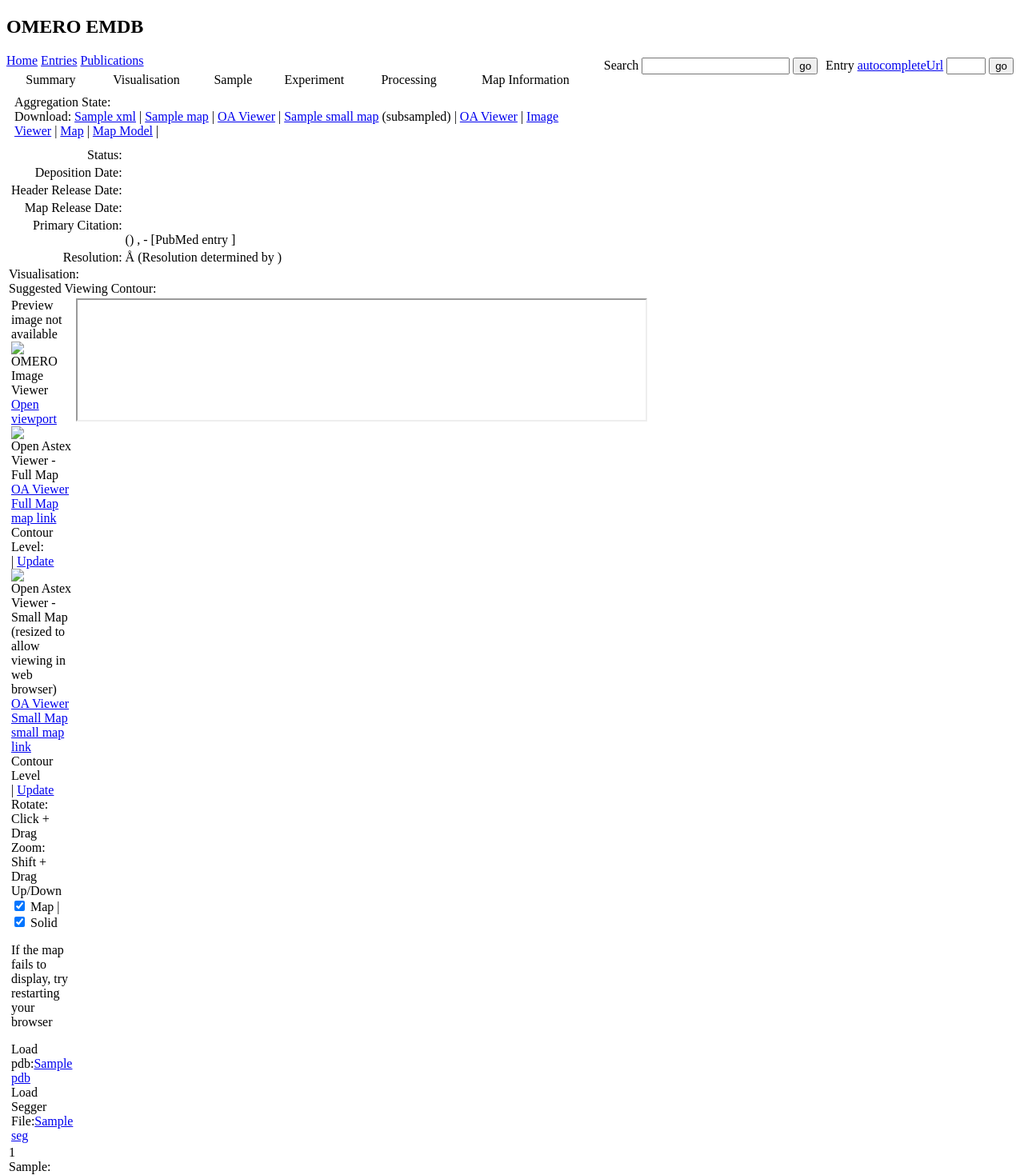
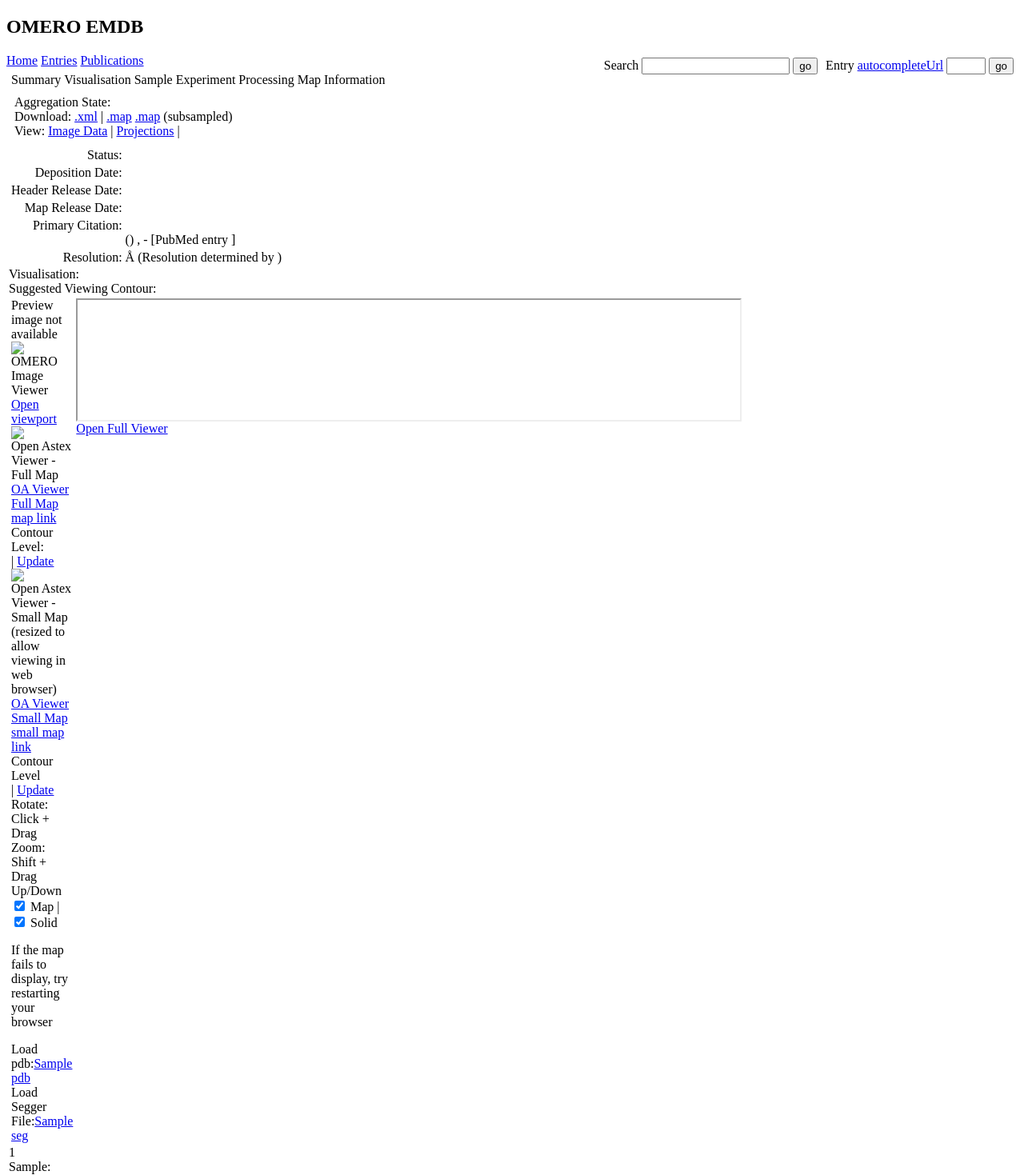
Before and after one commit to ome/webemdb, a Django app: template templates/webemdb/entries/entry.html in a window 1280 px wide. Shown: the top 1469 px of the page at 80% size. Run offline with Django 3.2, Linux system fonts and the light colour scheme; the template is opened without the code that fills it: most values are stand-ins (such as "Sample title", 1, 10 or a date in 2020); a map, chart or similar area stays blank.

Commit message:
webemdb edits related to Jason's e-mail yesterday. See #2603.
git-svn-id: file:///home/svn/omero/trunk@8197 05709c45-44f0-0310-885b-81a1db45b4a6

```diff
--- a/templates/webemdb/data/image.html
+++ b/templates/webemdb/data/image.html
@@ -105,8 +105,8 @@ function openPopup(url) {
         {% endfor %}
         </p>
         <p>
-            Open <a href="#" onclick="return openPopup('{% url web_image_viewer image.getId %}')"> Full viewer </a> |
-            <a href="{% url webemdb_mapmodel image.getId %}">Map Model</a>
+            Open <a href="#" onclick="return openPopup('{% url web_image_viewer image.getId %}')"> Image Viewer </a> |
+            <a href="{% url webemdb_mapmodel image.getId %}">Projections</a>
         </p>
         <div id="dataHeader"></div>
 
--- a/templates/webemdb/data/mapmodel.html
+++ b/templates/webemdb/data/mapmodel.html
@@ -59,8 +59,8 @@ function openPopup(url) {
     {% endif %}
 
     <p>
-        <a href="#" onclick="return openPopup('{% url web_image_viewer image.getId %}')"> Full viewer </a>|
-        <a href="{% url webemdb_image image.getId %}">Image</a>
+        <a href="#" onclick="return openPopup('{% url web_image_viewer image.getId %}')"> Image Viewer </a>
+        <!-- <a href="{% url webemdb_image image.getId %}">Filters</a> -->
     </p>
 
     <div id="dataHeader"></div>
--- a/templates/webemdb/entries/entry.html
+++ b/templates/webemdb/entries/entry.html
@@ -53,21 +53,24 @@ $(document).ready(function() {
                 <div class="entrySubtitle">
                     <div id="entrySub">Aggregation State: <span id="aggregationState"></span></div>
                     Download:
-                    {% if xml %}<a id="emdbxml" href="{% url webemdb_file xml.id %}">{{ xml.getFileName }}</a> | {% endif %}
+                    {% if xml %}<a id="emdbxml" href="{% url webemdb_file xml.id %}">.xml</a> | {% endif %}
                     {% if map %}
-                        <a id="emdbmap" href="{% url webemdb_file map.id %}">{{ map.getFileName }}</a> |
-                        <a href="{% url webemdb_oa_viewer map.id %}">OA Viewer</a> |
+                        <a id="emdbmap" href="{% url webemdb_file map.id %}">.map</a>
                     {% endif %}
                     {% if smallMap %}
-                        <a id="emdbmap" href="{% url webemdb_file smallMap.id %}">{{ smallMap.getFileName }}</a> (subsampled) |
-                        <a href="{% url webemdb_oa_viewer smallMap.id %}">OA Viewer</a> |
+                        <a id="emdbmap" href="{% url webemdb_file smallMap.id %}">.map</a> (subsampled)
+                    {% endif %}
+                    <br />
+                    View:
+                    {% if bit %}
+                        <a href="#" onclick="return openPopup('{% url webemdb_oa_viewer bit.id %}')">Map</a> |
                     {% endif %}
                     {% if img %}
-                        <a href="#" onclick="return openPopup('{% url web_image_viewer img.id %}')">Image Viewer</a> |
-                        <a href="{% url webemdb_image img.id %}">Map</a> |
-                        <a href="{% url webemdb_mapmodelemdb project.name %}">Map Model</a> |
+                        <a href="#" onclick="return openPopup('{% url web_image_viewer img.id %}')">Image Data</a> |
+                        <!-- <a href="{% url webemdb_image img.id %}">Filters</a> | -->
+                        <a href="{% url webemdb_mapmodelemdb project.name %}">Projections</a> |
                     {% endif %}
-                    {% if data %} View: <a href="{% url webemdb_data project.name %}">Associated data</a>{% endif %}
+                    {% if data %}<a href="{% url webemdb_data project.name %}">Associated data</a>{% endif %}
                 </div>
             </td>
         </tr>
@@ -230,6 +233,7 @@ $(document).ready(function() {
                     </div>
                     <div class="visViewer" id="visOmeroPane" height="100%" width="100%">
                         <iframe id="visOmeroIframe" scrolling="no" height="100%" width="100%"></iframe>
+                        <a href="#" onclick="return openPopup('{% url web_image_viewer img.id %}')">Open Full Viewer</a>
                     </div>
                     <div class="visViewer" id="visAstexPane">
                         <div id="oav" height='500px'>
--- a/urls.py
+++ b/urls.py
@@ -30,8 +30,8 @@ urlpatterns = patterns('',
     url( r'^data/(?P<entryId>[0-9]+)/$', views.data, name='webemdb_data' ),
     url( r'^dataset/(?P<datasetId>[0-9]+)/$', views.dataset, name='webemdb_dataset' ),
     url( r'^image/(?P<imageId>[0-9]+)/$', views.image, name='webemdb_image' ),
-    url( r'^mapmodel/(?P<imageId>[0-9]+)/$', views.mapmodel, name='webemdb_mapmodel' ),     # uses OMERO Image-Id
-    url( r'^mapmodelemdb/(?P<entryId>[0-9]+)/$', views.mapmodelemdb, name='webemdb_mapmodelemdb' ), # uses EMDB entry-Id
+    url( r'^projections-imageId/(?P<imageId>[0-9]+)/$', views.mapmodel, name='webemdb_mapmodel' ),     # uses OMERO Image-Id
+    url( r'^projections/(?P<entryId>[0-9]+)/$', views.mapmodelemdb, name='webemdb_mapmodelemdb' ), # uses EMDB entry-Id
 
     # render the image as a projection jpeg, maximum-intensity (default), mean or sum.
     url( r'^projection/(?P<imageId>[0-9]+)/$', views.projection, {"projkey": "intmax"}, name='webemdb_projection' ),
```
